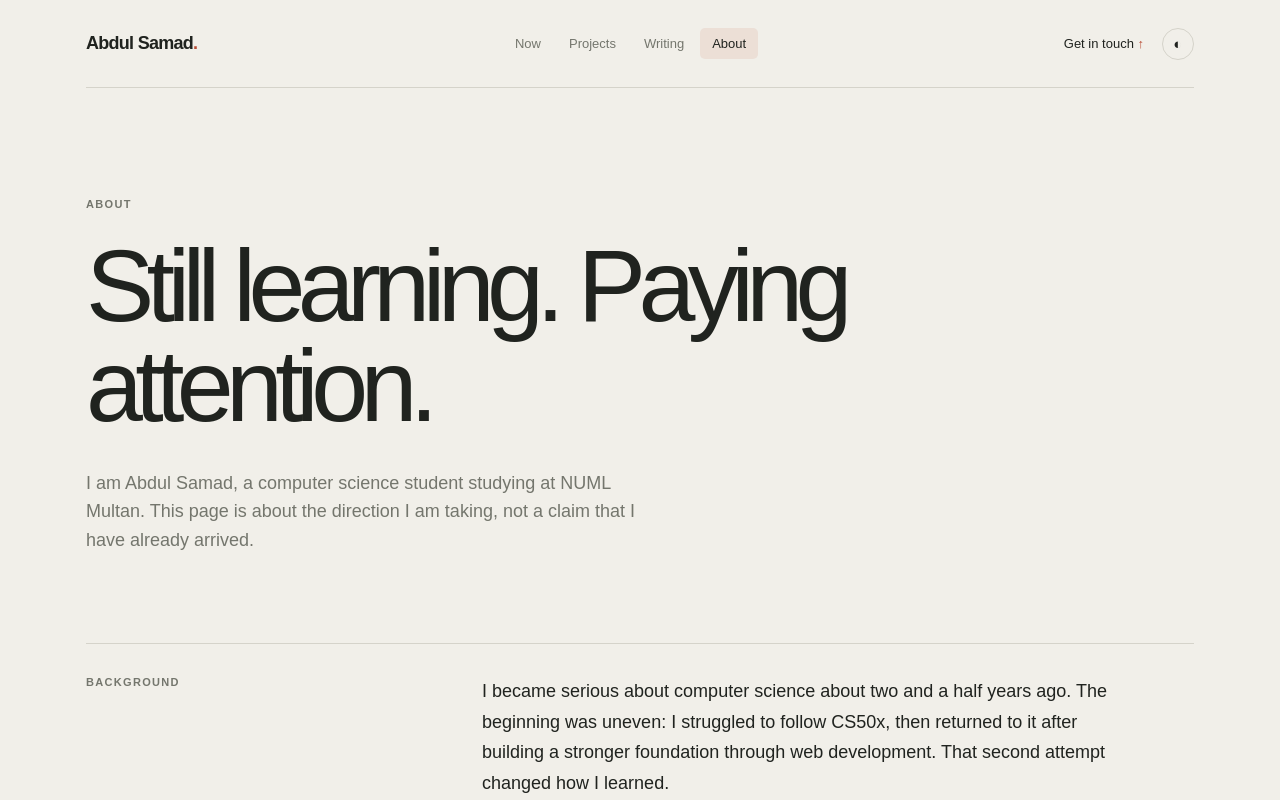
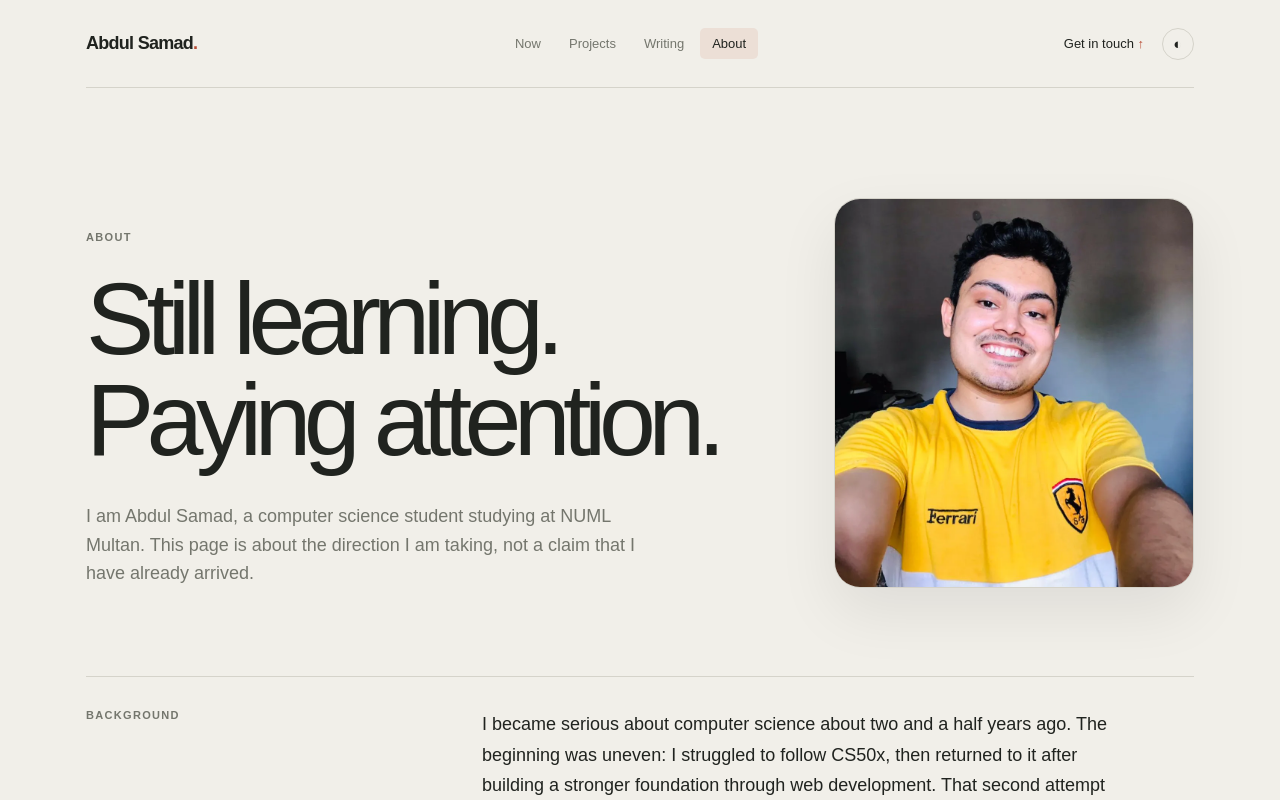
Before and after one commit to ZephyrAmmor/portfolio, a Next.js app: page /about in a window 1280 px wide. Shown: the top 800 px of the page. Built offline with nearby package versions, Linux system fonts and the light colour scheme; no server answers; a web font is replaced by a local one.

Commit message:
Feat: add profile image in about page

```diff
--- a/app/about/page.tsx
+++ b/app/about/page.tsx
@@ -1,3 +1,4 @@
+import Image from "next/image";
 import type { Metadata } from "next";
 import { SiteShell } from "@/components/layout/site-shell";
 import { createMetadata, siteConfig } from "@/lib/metadata";
@@ -12,13 +13,27 @@ export default function AboutPage() {
   return (
     <SiteShell>
       <main className={styles.page}>
-        <p className={styles.eyebrow}>About</p>
-        <h1 className={styles.title}>Still learning. Paying attention.</h1>
-        <p className={styles.intro}>
-          I am Abdul Samad, a computer science student studying at NUML Multan.
-          This page is about the direction I am taking, not a claim that I have
-          already arrived.
-        </p>
+        <section className={styles.aboutHero} aria-label="About introduction">
+          <div className={styles.aboutText}>
+            <p className={styles.eyebrow}>About</p>
+            <h1 className={styles.title}>Still learning. Paying attention.</h1>
+            <p className={styles.intro}>
+              I am Abdul Samad, a computer science student studying at NUML
+              Multan. This page is about the direction I am taking, not a claim
+              that I have already arrived.
+            </p>
+          </div>
+          <div className={styles.photoWrap}>
+            <Image
+              src="/profile.webp"
+              alt="Abdul Samad"
+              width={480}
+              height={560}
+              priority
+              className={styles.profileImage}
+            />
+          </div>
+        </section>
         <hr className={styles.rule} />
         <section
           className={styles.contentGrid}
--- a/styles/pages.module.css
+++ b/styles/pages.module.css
@@ -9,6 +9,17 @@
   font-weight: 600;
   letter-spacing: 0.12em;
   text-transform: uppercase;
+}
+
+.aboutHero {
+  display: grid;
+  grid-template-columns: minmax(0, 1.3fr) minmax(240px, 420px);
+  align-items: end;
+  gap: clamp(28px, 4vw, 64px);
+}
+
+.aboutText {
+  max-width: 760px;
 }
 
 .title {
@@ -25,6 +36,23 @@
   color: var(--muted);
   font-size: 18px;
   line-height: 1.6;
+}
+
+.photoWrap {
+  justify-self: end;
+  width: min(100%, 360px);
+  border: 1px solid var(--line);
+  border-radius: 26px;
+  overflow: hidden;
+  background: color-mix(in srgb, var(--muted) 8%, transparent);
+  box-shadow: 0 24px 60px rgba(0, 0, 0, 0.08);
+}
+
+.profileImage {
+  display: block;
+  width: 100%;
+  height: auto;
+  object-fit: cover;
 }
 
 .rule {
@@ -144,6 +172,15 @@
     padding: 80px 0 100px;
   }
 
+  .aboutHero {
+    grid-template-columns: 1fr;
+  }
+
+  .photoWrap {
+    justify-self: start;
+    width: min(100%, 280px);
+  }
+
   .contentGrid {
     display: block;
   }
```
Also changed, not shown: public/profile.webp (added).
